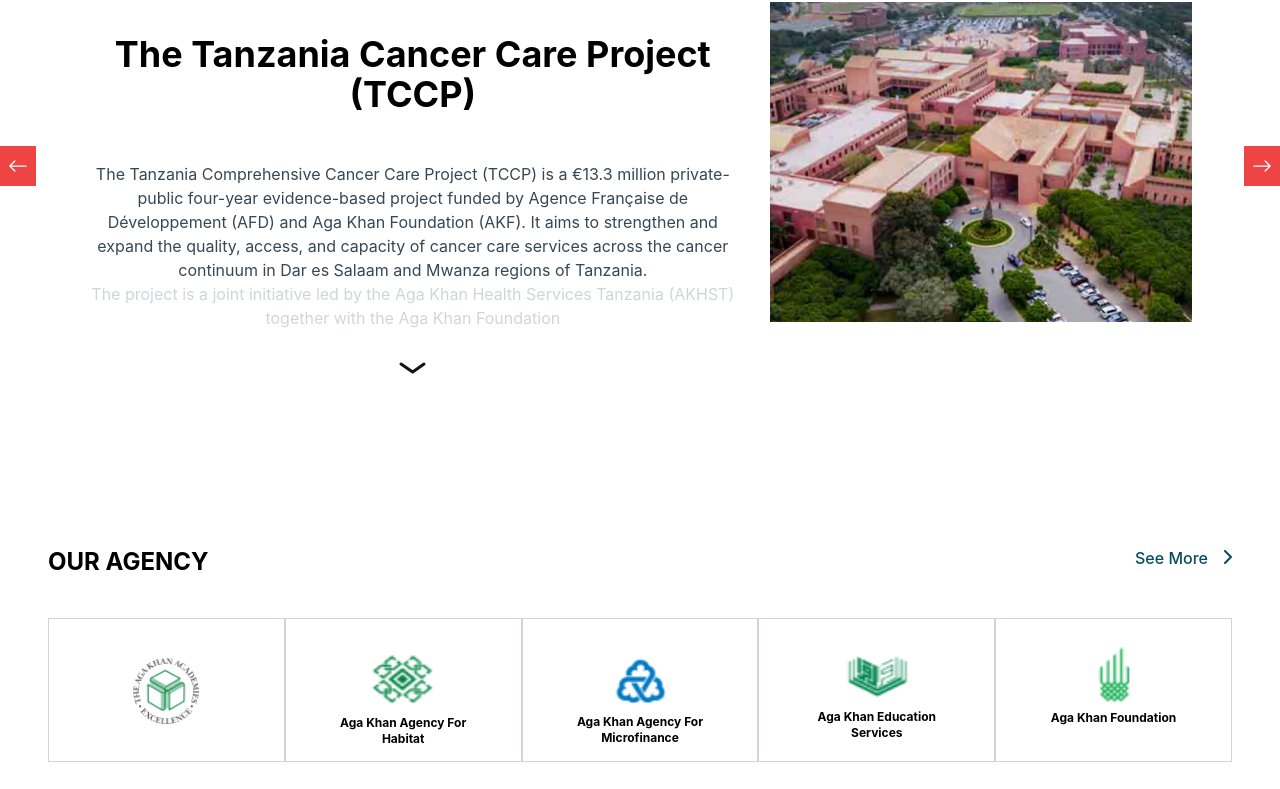
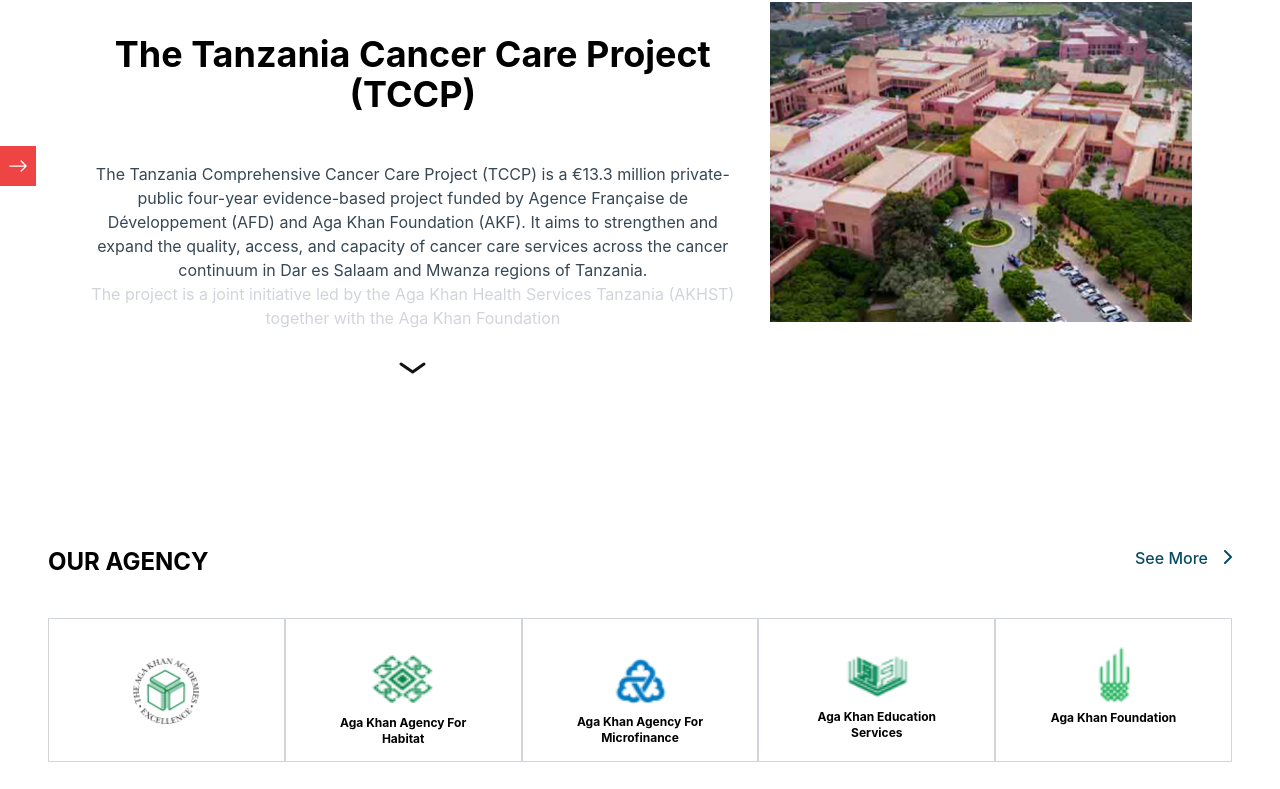
Before and after one commit to Arsalan31/my-project1, a React (Create React App) app: page /Akdn in a window 1280 px wide. Shown: the part 1337-2126 px from the top of the page. Built offline with nearby package versions, Linux system fonts and the light colour scheme; what tailwindcss-rtl would draw is missing.

Commit message:
Update Partners2.js

```diff
--- a/src/Components/Partners2.js
+++ b/src/Components/Partners2.js
@@ -24,6 +24,7 @@
         const toggleReadMore = () => {
             setIsReadMore(!isReadMore);
         };
+
         return (
             <p className="text">
                 {isReadMore ? text.slice(0, 125) : text}
@@ -74,7 +75,7 @@
                         <Swiper
                             pagination={{
                                 el: '.swiper-pagination3',
-                                type:'bullets'
+                                type: 'bullets'
                             }}
                             ref={swiperRef}
                             loop={true}
@@ -92,7 +93,7 @@
                                             <p className="w-full mt-10 font-normal md:text-base text-sm text-start text-hex mb-5">The Tanzania Comprehensive Cancer Care Project (TCCP) is a €13.3 million private-public four-year evidence-based project funded by Agence Française de Développement (AFD) and Aga Khan Foundation (AKF). It aims to strengthen and expand the quality, access, and capacity of cancer care services across the cancer continuum in Dar es Salaam and Mwanza regions of Tanzania.
                                                 <p className="text-gray-300 text-start">
                                                     <ReadMore>
-                                                        The project is a joint initiative led by the Aga Khan Health Services Tanzania (AKHST) together with the Aga Khan Foundation Tanzania (AKFT),It aims to strengthen and expand the quality, access, and capacity of cancer care services across the cancer continuum in Dar es Salaam and Mwanza regions of Tanzania.
+                                                        The project is a joint initiative led by the Aga Khan Health Services Tanzania (AKHST) together with the Aga Khan Foundation Tanzania (AKFT),It aims to strengthen and expand the quality, access, and capacity of cancer care services across the cancer continuum in Dar es Salaam and Mwanza regions of Tanzania.For over 100 years the Aga Khan Development Network (AKDN) has worked to ensure that students of all ages have access to quality learning opportunities.
                                                     </ReadMore>
                                                 </p>
                                             </p>
@@ -144,7 +145,7 @@
                         </Swiper>
                     </>
                     <div className="w-full lg:block flex justify-center lg:order-2 order-1 lg:gap-3 lg:absolute">
-                        <div className="lg:flex hidden justify-start -bottom-36 start-8 absolute">
+                        <div className="lg:flex hidden justify-start relative -bottom-36 start-8">
                             <button className="swiper-button-prev text-white bg-red-500 focus:outline-none px-2">
                                 <svg xmlns="http://www.w3.org/2000/svg" className="me-3" width="20" height="40" fill="currentColor" class="bi bi-arrow-left" viewBox="0 0 16 16">
                                     <path fill-rule="evenodd" d="M15 8a.5.5 0 0 0-.5-.5H2.707l3.147-3.146a.5.5 0 1 0-.708-.708l-4 4a.5.5 0 0 0 0 .708l4 4a.5.5 0 0 0 .708-.708L2.707 8.5H14.5A.5.5 0 0 0 15 8z" />
@@ -152,7 +153,7 @@
                             </button>
                         </div>
                         <div class="lg:hidden flex swiper-pagination3 justify-center bg-red-400"></div>
-                        <div className="lg:flex hidden justify-end relative -bottom-36 end-8">
+                        <div className="lg:flex hidden justify-end absolute -bottom-36 end-8">
                             <button className="swiper-button-next text-white bg-red-500 focus:outline-none px-2">
                                 <svg xmlns="http://www.w3.org/2000/svg" className="ms-3" width="20" height="40" fill="currentColor" class="bi bi-arrow-right" viewBox="0 0 16 16">
                                     <path fill-rule="evenodd" d="M1 8a.5.5 0 0 1 .5-.5h11.793l-3.147-3.146a.5.5 0 0 1 .708-.708l4 4a.5.5 0 0 1 0 .708l-4 4a.5.5 0 0 1-.708-.708L13.293 8.5H1.5A.5.5 0 0 1 1 8z" />
```
